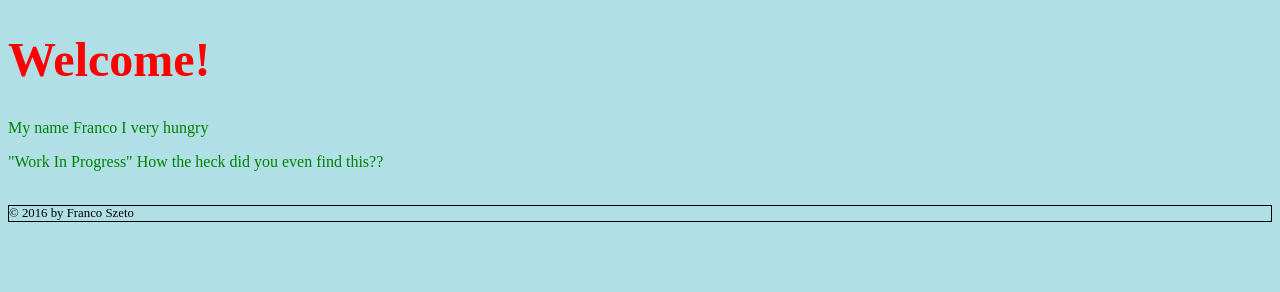
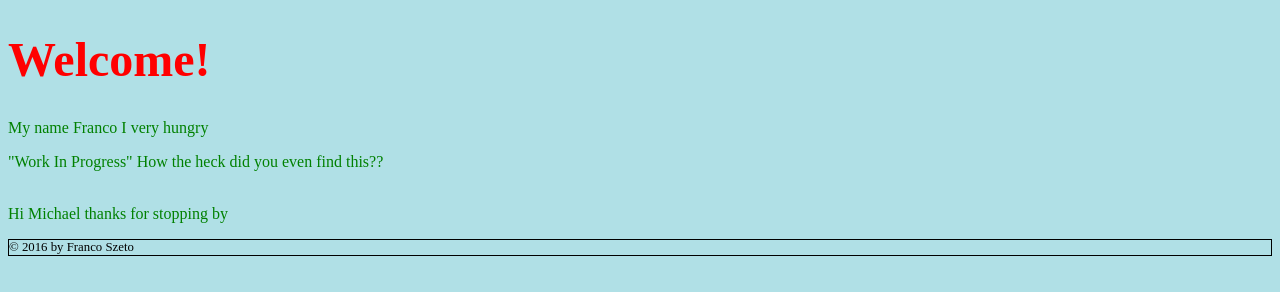
Before and after one commit to francoszeto96/francoszeto96.github.io, a plain HTML site: page index.html in a window 1280 px wide. Drawn offline with Linux system fonts and the light colour scheme; files that its build step writes are made by us from their sources.

Commit message:
Added message for michael

```diff
--- a/index.html
+++ b/index.html
@@ -13,6 +13,7 @@
 	<h1>Welcome!</h1>
 	<p>My name Franco I very hungry<br></p>
 	<p>"Work In Progress" How the heck did you even find this??<br><br></p>
+	<p>Hi Michael thanks for stopping by<p>
 
 </body>
 
```
